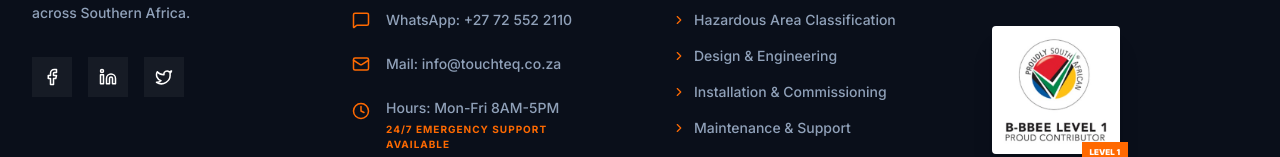
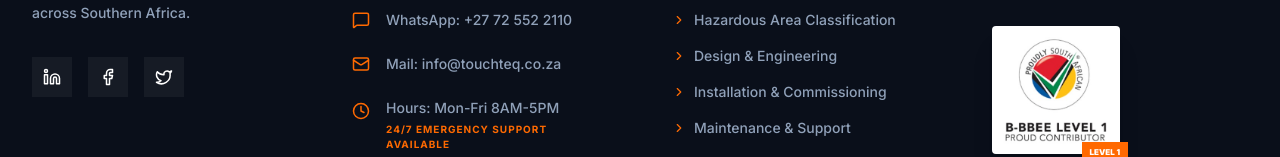
Before and after one commit to TouchTeq/TouchTeq, a Next.js app: page /terms in a window 1280 px wide. Shown: the part 3084-3241 px from the top of the page. Built offline with nearby package versions, Linux system fonts and the light colour scheme.

Commit message:
Approved

```diff
--- a/components/Footer.tsx
+++ b/components/Footer.tsx
@@ -74,15 +74,30 @@ export default function Footer() {
                 Specialist fire & gas detection, control & instrumentation, and electrical engineering for industrial facilities across Southern Africa.
               </p>
               <div className="flex space-x-4">
-                {[Facebook, Linkedin, Twitter].map((Icon, i) => (
-                  <Link
-                    key={i}
-                    href="#"
-                    className="w-10 h-10 bg-white/5 flex items-center justify-center text-white hover:bg-orange-500 transition-all"
-                  >
-                    <Icon size={18} />
-                  </Link>
-                ))}
+                <Link
+                  href="https://www.linkedin.com/company/touch-teqniques-engineering-services/"
+                  target="_blank"
+                  rel="noopener noreferrer"
+                  className="w-10 h-10 bg-white/5 flex items-center justify-center text-white hover:bg-orange-500 transition-all"
+                >
+                  <Linkedin size={18} />
+                </Link>
+                <Link
+                  href="https://www.facebook.com/TouchTeqniques"
+                  target="_blank"
+                  rel="noopener noreferrer"
+                  className="w-10 h-10 bg-white/5 flex items-center justify-center text-white hover:bg-orange-500 transition-all"
+                >
+                  <Facebook size={18} />
+                </Link>
+                <Link
+                  href="https://x.com/TouchTeqniques"
+                  target="_blank"
+                  rel="noopener noreferrer"
+                  className="w-10 h-10 bg-white/5 flex items-center justify-center text-white hover:bg-orange-500 transition-all"
+                >
+                  <Twitter size={18} />
+                </Link>
               </div>
             </motion.div>
 
```
